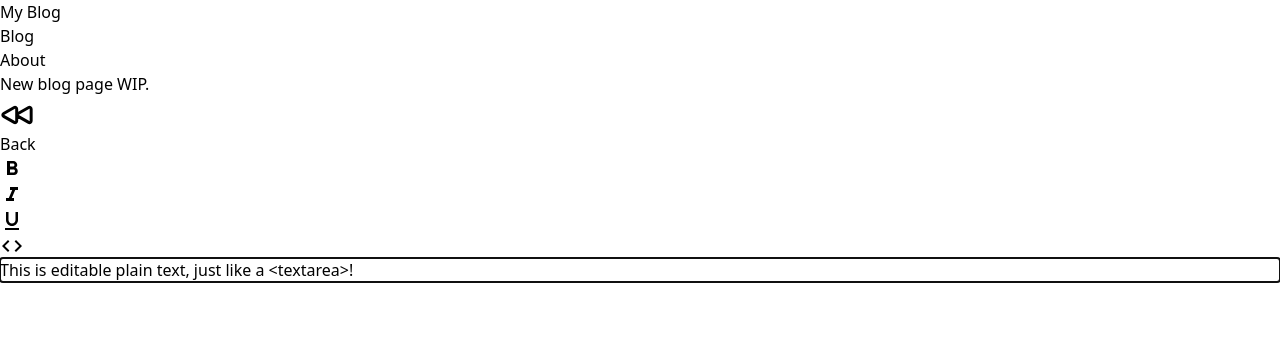
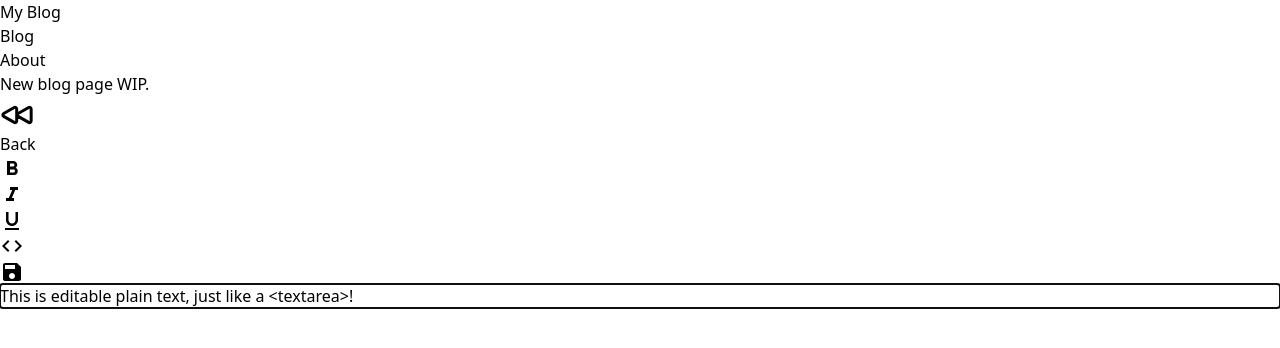
Before and after one commit to yechuan51/MyWebsiteV2, a Next.js app in the folder website/: page /blogs/new in a window 1280 px wide. Shown: the top 348 px of the page. Built offline with nearby package versions, Linux system fonts and the light colour scheme; what @material-tailwind/react would draw is missing.

Commit message:
Added a dummy save button.

```diff
--- /dev/null
+++ b/website/src/components/slate/customButton.tsx
@@ -0,0 +1,27 @@
+"use client";
+
+import { ReactNode } from "react";
+import { useSlate } from "slate-react";
+import Button from "./button";
+import Icon from "./icon";
+
+type CustomButtonProps = {
+  icon: ReactNode;
+  onClick: () => void;
+};
+
+export default function CustomButton({ icon, onClick }: CustomButtonProps) {
+  const editor = useSlate();
+
+  return (
+    <Button
+      active={false}
+      onMouseDown={(event: { preventDefault: () => void }) => {
+        event.preventDefault();
+        onClick();
+      }}
+    >
+      <Icon icon={icon}></Icon>
+    </Button>
+  );
+}
--- a/website/src/components/slate/slateEditor.tsx
+++ b/website/src/components/slate/slateEditor.tsx
@@ -13,10 +13,12 @@ import { withHistory } from "slate-history";
 import FormatBoldIcon from "@mui/icons-material/FormatBold";
 import FormatItalicIcon from "@mui/icons-material/FormatItalic";
 import FormatUnderlinedIcon from "@mui/icons-material/FormatUnderlined";
+import SaveIcon from "@mui/icons-material/Save";
 import CodeIcon from "@mui/icons-material/Code";
 import Toolbar from "./toolbar";
 import MarkButton from "./markButton";
 import Leaf from "./leaf";
+import CustomButton from "./customButton";
 
 type CustomElement = { type: "paragraph"; children: CustomText[] };
 type CustomText = {
@@ -61,6 +63,12 @@ const SlateEditorComp = () => {
           <MarkButton format="italic" icon={<FormatItalicIcon />} />
           <MarkButton format="underline" icon={<FormatUnderlinedIcon />} />
           <MarkButton format="code" icon={<CodeIcon />} />
+          <CustomButton
+            icon={<SaveIcon />}
+            onClick={() => {
+              console.log("Pressed");
+            }}
+          />
         </Toolbar>
         <Editable
           renderLeaf={renderLeaf}
--- a/website/src/components/slate/toolbar.tsx
+++ b/website/src/components/slate/toolbar.tsx
@@ -12,7 +12,10 @@ const Toolbar: React.FC<PropsWithChildren<ToolbarProps>> = (props) => {
 
   return (
     <div className="menu">
-      <Menu ref={menuRef} className={`inline-block ${props.className}`}>
+      <Menu
+        ref={menuRef}
+        className={`inline-block mx-2 space-x-2 ${props.className}`}
+      >
         {props.children}
       </Menu>
     </div>
```
